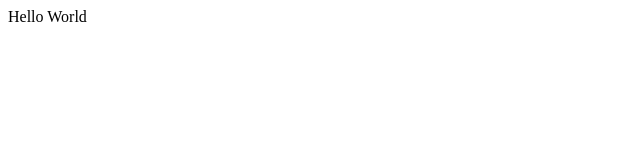
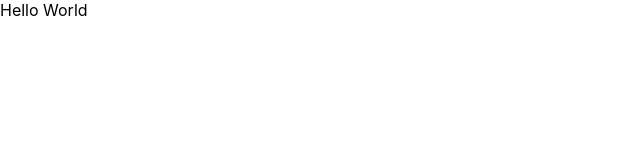
Before and after one commit to Evndroo/TravelPoints, a Next.js app: page / in a window 1280 px wide. Shown: the top 160 px of the page, without its empty margins (0-640 px from the left). Built offline with nearby package versions, Linux system fonts and the light colour scheme.

Commit message:
feat: add global styles

```diff
--- /dev/null
+++ b/src/pages/_app.tsx
@@ -0,0 +1,24 @@
+import { AppProps } from 'next/app'
+import Head from 'next/head'
+
+import GlobalStyles from '@/styles/global'
+
+function App({ Component, pageProps }: AppProps) {
+	return (
+		<>
+			<Head>
+				<title>My trips</title>
+				<link rel="shortcut icon" href="/img/icon-512.png" />
+				<link rel="apple-touch-icon" href="/img/icon-192.png" />
+				<meta
+					name="description"
+					content="Just some places that I know or want to know"
+				/>
+			</Head>
+			<GlobalStyles></GlobalStyles>
+			<Component {...pageProps} />
+		</>
+	)
+}
+
+export default App
--- a/src/pages/index.tsx
+++ b/src/pages/index.tsx
@@ -1,13 +1,6 @@
-import Head from 'next/head'
-
 export default function Home() {
 	return (
 		<>
-			<Head>
-				<title>Create Next App</title>
-				<meta name="description" content="Generated by create next app" />
-				<link rel="icon" href="/favicon.ico" />
-			</Head>
 			<div>Hello World</div>
 		</>
 	)
--- /dev/null
+++ b/src/styles/global.ts
@@ -0,0 +1,19 @@
+import { createGlobalStyle } from 'styled-components'
+
+const GlobalStyles = createGlobalStyle`
+	* {
+		margin: 0;
+		padding: 0;
+		box-sizing: border-box;
+	}
+
+	html, body, #__next {
+		height: 100%;
+	}
+
+	body {
+		font-family: -apple-system, BlinkMacSystemFont, 'Segoe UI', Roboto, Oxygen, Ubuntu, Cantarell, 'Open Sans', 'Helvetica Neue', sans-serif;
+	}
+`
+
+export default GlobalStyles
```
Also changed, not shown: public/img/icon-192.png (added), public/img/icon-512.png (added).
